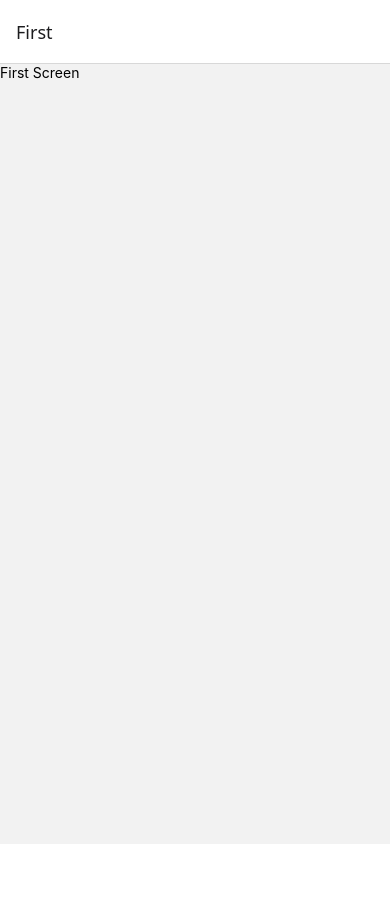
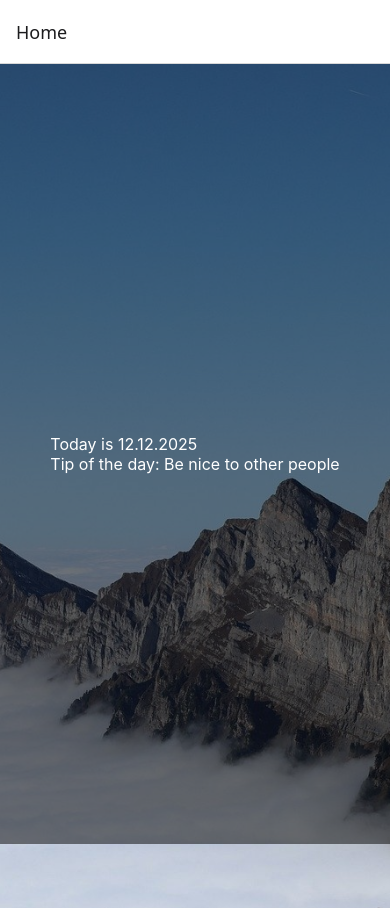
Before and after one commit to kacpi95/hybrid-app-3, a React Native app: screen /Home in a window 390 px wide. Before the commit this address had no page. Before the commit the page ends 844 px from the top, so only its background shows below. Built offline with nearby package versions, Linux system fonts and the light colour scheme.

Commit message:
update: FirstScreen add image, component TipOfTheDay and styles

```diff
--- a/navigation/Navigation.jsx
+++ b/navigation/Navigation.jsx
@@ -7,8 +7,8 @@ const Stack = createNativeStackNavigator();
 export default function Navigation() {
   return (
     <NavigationContainer>
-      <Stack.Navigator initialRouteName='First'>
-        <Stack.Screen name='First' component={FirstScreen} />
+      <Stack.Navigator initialRouteName='Home'>
+        <Stack.Screen name='Home' component={FirstScreen} />
       </Stack.Navigator>
     </NavigationContainer>
   );
--- a/screens/FirstScreen.jsx
+++ b/screens/FirstScreen.jsx
@@ -1,9 +1,37 @@
-import { Text, View } from 'react-native';
+import { View, Image, StyleSheet, Dimensions } from 'react-native';
+import TipOfTheDay from '../TipOfTheDay';
+import React from 'react';
+
+const { width, height } = Dimensions.get('window');
 
 export default function FirstScreen() {
   return (
-    <View>
-      <Text>First Screen</Text>
+    <View style={styles.container}>
+      <Image
+        source={require('../images/img-1.jpg')}
+        style={styles.image}
+        resizeMode='cover'
+      />
+      <View style={styles.overlay}>
+        <TipOfTheDay />
+      </View>
     </View>
   );
 }
+
+const styles = StyleSheet.create({
+  container: {
+    flex: 1,
+  },
+  image: {
+    width: width,
+    height: height,
+    position: 'absolute',
+  },
+  overlay: {
+    flex: 1,
+    justifyContent: 'center',
+    alignItems: 'center',
+    backgroundColor: 'rgba(0,0,0,0.5)',
+  },
+});
```
Also changed, not shown: images/img-1.jpg (added).
